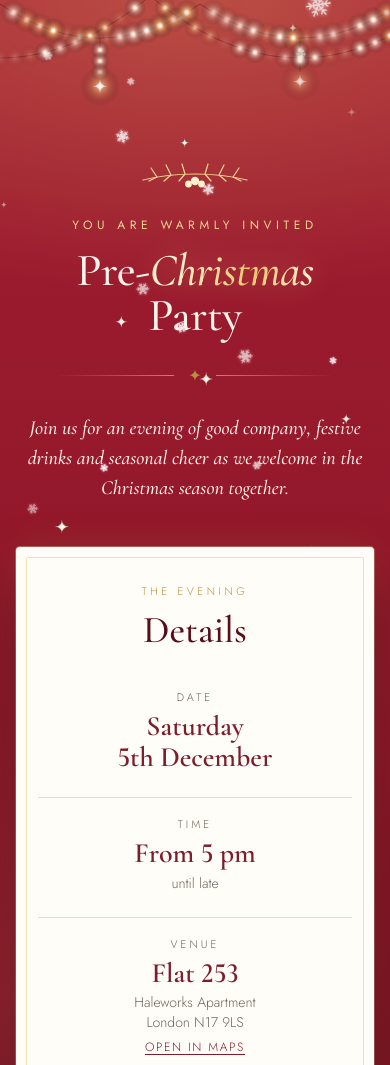
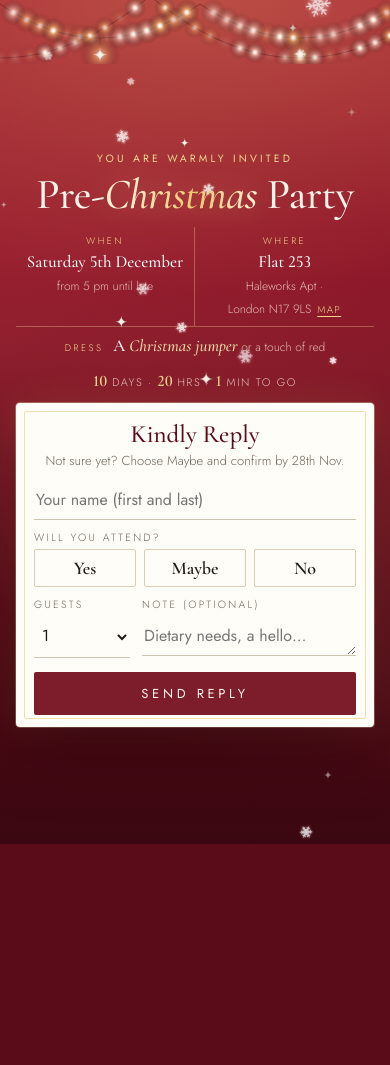
Before and after one commit to chaitz-ai-bundle/xmasinvite, a plain HTML site: page index.html in a window 390 px wide. Shown: the top 1065 px of the page. After the commit the page ends 844 px from the top, so only its background shows below. Drawn offline with nearby package versions, Linux system fonts and the light colour scheme.

Commit message:
Compact one-screen layout: invite and RSVP side by side, tighter mobile view
Co-Authored-By: Claude Opus 5.5 <noreply@anthropic.com>
Claude-Session: https://claude.ai/code/session_019LsjtVcPYPkq5xggibYfhE

```diff
--- a/index.html
+++ b/index.html
@@ -19,6 +19,7 @@
     --paper: #fffdf8;
     --gold: #b8913f;
     --gold-soft: #f1dfae;
+    --gold-bright: #f1d58f;
     --burgundy: #7d1d2c;
     --burgundy-2: #5e1420;
     --ink: #1f1b17;
@@ -30,7 +31,7 @@
   * { box-sizing: border-box; }
   html { background: var(--wine); }
   body {
-    margin: 0; min-height: 100vh; overflow-x: hidden;
+    margin: 0; min-height: 100vh; min-height: 100dvh; overflow-x: hidden;
     font-family: var(--sans); font-weight: 300; color: var(--ink);
     background:
       radial-gradient(900px 420px at 50% 0%, rgba(255,205,120,.28), transparent 70%),
@@ -40,20 +41,19 @@
     -webkit-font-smoothing: antialiased; font-variant-numeric: lining-nums;
   }
   #snow { position: fixed; inset: 0; width: 100%; height: 100%; pointer-events: none; z-index: 0; }
-  #lights { position: absolute; top: 0; left: 0; width: 100%; height: 240px; pointer-events: none; z-index: 0; }
-  main { position: relative; z-index: 1; max-width: 720px; margin: 0 auto; padding: 170px 16px 64px; }
+  #lights { position: absolute; top: 0; left: 0; width: 100%; height: 130px; pointer-events: none; z-index: 0; }
 
-  /* ---------- Hero ---------- */
-  .hero { text-align: center; color: var(--cream); }
-  .sprig { width: 120px; height: auto; display: block; margin: 0 auto 18px; }
-  .eyebrow {
-    margin: 0; font-size: 12px; font-weight: 400; letter-spacing: .38em;
-    text-transform: uppercase; color: #f1d58f;
+  main {
+    position: relative; z-index: 1;
+    max-width: 1060px; margin: 0 auto; padding: 96px 24px 24px;
+    min-height: 100vh; min-height: 100dvh;
+    display: grid; grid-template-columns: 1.05fr 1fr; gap: 48px; align-items: center;
   }
-  h1 {
-    font-family: var(--serif); font-weight: 500; margin: 14px 0 0;
-    font-size: clamp(46px, 11vw, 84px); line-height: .98; letter-spacing: -.01em;
-  }
+
+  /* ---------- Invitation (left) ---------- */
+  .invite { color: var(--cream); }
+  .eyebrow { margin: 0; font-size: 12px; font-weight: 400; letter-spacing: .36em; text-transform: uppercase; color: var(--gold-bright); }
+  h1 { font-family: var(--serif); font-weight: 500; margin: 8px 0 0; font-size: clamp(44px, 6.2vw, 76px); line-height: .95; letter-spacing: -.01em; }
   h1 em {
     font-style: italic; color: var(--gold-soft);
     background: linear-gradient(100deg, #e9c46a 0%, #fff6dc 18%, #e9c46a 36%, #d4ad5a 60%, #fff6dc 78%, #e9c46a 100%);
@@ -61,195 +61,157 @@
     animation: shimmer 6s linear infinite; filter: drop-shadow(0 0 14px rgba(255,214,140,.35));
   }
   @keyframes shimmer { to { background-position: -250% 0; } }
-  .divider { display: flex; align-items: center; justify-content: center; gap: 14px; margin: 26px auto; color: var(--gold); max-width: 280px; }
-  .divider::before, .divider::after { content: ""; flex: 1; height: 1px; background: linear-gradient(90deg, transparent, var(--gold)); }
-  .divider::after { background: linear-gradient(90deg, var(--gold), transparent); }
-  .lead { font-family: var(--serif); font-size: 22px; line-height: 1.5; color: #fbeee6; max-width: 520px; margin: 0 auto; font-style: italic; }
+  .lead { font-family: var(--serif); font-style: italic; font-size: 20px; line-height: 1.45; color: #fbeee6; margin: 14px 0 0; max-width: 440px; }
 
-  /* ---------- Card ---------- */
+  .facts { list-style: none; margin: 22px 0 0; padding: 0; border-top: 1px solid rgba(241,213,143,.35); }
+  .facts li { display: grid; grid-template-columns: 92px 1fr; gap: 12px; align-items: baseline; padding: 10px 0; border-bottom: 1px solid rgba(241,213,143,.35); }
+  .facts .k { font-size: 11px; letter-spacing: .26em; text-transform: uppercase; color: var(--gold-bright); }
+  .facts .v { font-family: var(--serif); font-size: 21px; line-height: 1.25; color: #fff; }
+  .facts .v small { font-family: var(--sans); font-size: 13px; color: rgba(255,240,225,.75); }
+  .facts a { color: var(--gold-bright); font-family: var(--sans); font-size: 11px; letter-spacing: .14em; text-transform: uppercase; text-underline-offset: 3px; margin-left: 6px; white-space: nowrap; }
+  .facts em { font-style: italic; color: var(--gold-soft); }
+  .narrow { display: none; }
+  .sr-mobile { }
+  .countdown { margin: 14px 0 0; font-size: 13px; letter-spacing: .14em; text-transform: uppercase; color: rgba(255,240,225,.8); }
+  .countdown b { font-family: var(--serif); font-size: 20px; font-weight: 600; letter-spacing: 0; color: var(--gold-bright); }
+
+  /* ---------- RSVP card (right) ---------- */
   .card {
-    position: relative; margin-top: 44px; padding: 44px 36px;
-    background: var(--paper); border-radius: 4px;
+    position: relative; padding: 30px 30px 26px; background: var(--paper); border-radius: 4px;
     box-shadow: 0 30px 60px rgba(40,0,8,.45), 0 0 0 1px rgba(241,223,174,.35), 0 0 40px rgba(255,214,140,.12);
   }
-  .card::before {
-    content: ""; position: absolute; inset: 10px; pointer-events: none;
-    border: 1px solid var(--gold-soft); border-radius: 2px;
-  }
-  .card h2 {
-    font-family: var(--serif); font-weight: 500; font-size: 38px; text-align: center;
-    margin: 0; color: var(--wine);
-  }
-  .card .kicker { text-align: center; font-size: 11px; letter-spacing: .32em; text-transform: uppercase; color: var(--gold); margin: 0 0 8px; }
+  .card::before { content: ""; position: absolute; inset: 8px; pointer-events: none; border: 1px solid var(--gold-soft); border-radius: 2px; }
+  .card h2 { font-family: var(--serif); font-weight: 500; font-size: 32px; text-align: center; margin: 0; color: var(--wine); line-height: 1.1; }
+  .intro { text-align: center; color: var(--muted); font-size: 14px; margin: 4px 0 16px; }
 
-  .details { display: grid; grid-template-columns: repeat(3, 1fr); margin-top: 30px; }
-  .detail { text-align: center; padding: 6px 14px; }
-  .detail + .detail { border-left: 1px solid var(--line); }
-  .detail .label { font-size: 11px; letter-spacing: .28em; text-transform: uppercase; color: var(--muted); }
-  .detail .value { font-family: var(--serif); font-size: 28px; font-weight: 600; color: var(--burgundy); margin-top: 6px; line-height: 1.1; }
-  .detail .hint { font-size: 14px; color: var(--muted); margin-top: 4px; }
-  .detail .hint .map { display: inline-block; margin-top: 6px; color: var(--burgundy); font-size: 12px; letter-spacing: .14em; text-transform: uppercase; text-underline-offset: 3px; }
-
-  .dress {
-    margin-top: 32px; padding: 22px 20px; text-align: center;
-    border-top: 1px solid var(--line); border-bottom: 1px solid var(--line);
-  }
-  .dress .label { font-size: 11px; letter-spacing: .28em; text-transform: uppercase; color: var(--muted); }
-  .dress p { font-family: var(--serif); font-size: 24px; margin: 8px 0 0; color: var(--ink); }
-  .dress p em { color: var(--burgundy); font-weight: 600; }
-
-  .countdown { display: flex; justify-content: center; gap: 28px; margin-top: 28px; }
-  .countdown div { text-align: center; min-width: 52px; }
-  .countdown b { display: block; font-family: var(--serif); font-weight: 500; font-size: 40px; color: var(--wine); line-height: 1; }
-  .countdown small { font-size: 10px; letter-spacing: .28em; text-transform: uppercase; color: var(--muted); }
-  .countdown-done { text-align: center; font-family: var(--serif); font-size: 24px; color: var(--burgundy); margin-top: 24px; }
-
-  /* ---------- RSVP ---------- */
-  .intro { text-align: center; color: var(--muted); margin: 12px auto 28px; max-width: 440px; line-height: 1.6; }
-  .field { margin-bottom: 22px; }
-  .field > label, .field > .legend { display: block; font-size: 11px; letter-spacing: .24em; text-transform: uppercase; color: var(--muted); margin-bottom: 8px; }
+  .field { margin-bottom: 14px; }
+  .lbl { display: block; font-size: 10.5px; letter-spacing: .22em; text-transform: uppercase; color: var(--muted); margin-bottom: 4px; padding: 0; }
   input[type=text], select, textarea {
     width: 100%; font: inherit; font-weight: 400; font-size: 16px; color: var(--ink);
-    padding: 12px 2px; border: 0; border-bottom: 1px solid #cfc3ad; background: transparent; border-radius: 0;
+    padding: 8px 2px; border: 0; border-bottom: 1px solid #cfc3ad; background: transparent; border-radius: 0;
   }
-  select { padding: 12px 4px; appearance: auto; }
-  textarea { min-height: 64px; resize: vertical; }
+  select { padding: 8px 4px; }
+  textarea { min-height: 52px; resize: vertical; }
   input:focus, select:focus, textarea:focus { outline: none; border-bottom-color: var(--wine); box-shadow: 0 1px 0 var(--wine); }
 
-  .choices { display: grid; grid-template-columns: repeat(3, 1fr); gap: 10px; border: 0; padding: 0; margin: 0; }
+  fieldset { border: 0; padding: 0; margin: 0 0 14px; min-width: 0; }
+  .choices { display: grid; grid-template-columns: repeat(3, 1fr); gap: 8px; }
   .choice { position: relative; }
   .choice input { position: absolute; opacity: 0; pointer-events: none; }
-  .choice .opt {
-    display: block; text-align: center; padding: 14px 8px; cursor: pointer;
-    border: 1px solid #d8ccb7; border-radius: 2px; transition: all .2s;
-  }
-  .choice .opt b { display: block; font-family: var(--serif); font-size: 22px; font-weight: 600; }
-  .choice .opt small { display: block; font-size: 12px; color: var(--muted); margin-top: 2px; }
+  .choice .opt { display: block; text-align: center; padding: 9px 4px; cursor: pointer; border: 1px solid #d8ccb7; border-radius: 2px; transition: all .2s; font-family: var(--serif); font-size: 20px; font-weight: 600; }
   .choice .opt:hover { border-color: var(--gold); }
   .choice input:focus-visible + .opt { outline: 2px solid var(--gold); outline-offset: 2px; }
   .choice input:checked + .opt { background: var(--wine); border-color: var(--wine); color: var(--cream); }
-  .choice input:checked + .opt small { color: var(--gold-soft); }
+  .note { display: none; margin: 8px 0 0; padding: 8px 12px; font-size: 13px; line-height: 1.45; background: #f6efe1; border-left: 2px solid var(--gold); }
+  .note.show { display: block; }
 
-  .note {
-    display: none; margin: 14px 0 0; padding: 12px 16px; font-size: 14px; line-height: 1.5;
-    background: #f6efe1; border-left: 2px solid var(--gold);
-  }
-  .note.show { display: block; }
+  .row { display: grid; grid-template-columns: 120px 1fr; gap: 16px; }
   .hidden { display: none !important; }
+  .row.no-guests { grid-template-columns: 1fr; }
 
   .btn {
-    display: block; width: 100%; margin-top: 8px; padding: 16px; cursor: pointer;
+    display: block; width: 100%; margin-top: 4px; padding: 13px; cursor: pointer;
     font: inherit; font-weight: 400; font-size: 13px; letter-spacing: .28em; text-transform: uppercase;
-    color: var(--cream); background: var(--burgundy); border: 0; border-radius: 2px;
-    transition: background .2s;
+    color: var(--cream); background: var(--burgundy); border: 0; border-radius: 2px; transition: background .2s;
   }
   .btn:hover { background: var(--burgundy-2); }
   .btn[disabled] { opacity: .6; cursor: wait; }
-  .error { color: var(--burgundy); text-align: center; font-size: 14px; min-height: 1.4em; margin-top: 12px; }
+  .error { color: var(--burgundy); text-align: center; font-size: 13px; min-height: 1.2em; margin-top: 8px; }
 
-  .thanks { display: none; text-align: center; padding: 8px 0; }
+  .thanks { display: none; text-align: center; padding: 24px 0 8px; }
   .thanks.show { display: block; }
-  .thanks h3 { font-family: var(--serif); font-weight: 500; font-size: 36px; margin: 6px 0 8px; color: var(--wine); }
-  .thanks p { color: var(--muted); line-height: 1.6; margin: 0 auto; max-width: 420px; }
-  .link-btn { background: none; border: 0; font: inherit; font-size: 14px; color: var(--burgundy); text-decoration: underline; text-underline-offset: 3px; cursor: pointer; margin-top: 18px; }
+  .thanks .star { color: var(--gold); font-size: 18px; }
+  .thanks h3 { font-family: var(--serif); font-weight: 500; font-size: 32px; margin: 4px 0 8px; color: var(--wine); }
+  .thanks p { color: var(--muted); line-height: 1.55; margin: 0 auto; max-width: 380px; font-size: 15px; }
+  .link-btn { background: none; border: 0; font: inherit; font-size: 14px; color: var(--burgundy); text-decoration: underline; text-underline-offset: 3px; cursor: pointer; margin-top: 14px; }
 
-  footer { text-align: center; margin-top: 40px; color: rgba(255,240,225,.75); font-family: var(--serif); font-style: italic; font-size: 18px; }
-
-  @media (max-width: 600px) {
-    main { padding-top: 150px; }
-    #lights { height: 200px; }
-    .card { padding: 36px 22px; }
-    .details { grid-template-columns: 1fr; gap: 18px; }
-    .detail + .detail { border-left: 0; border-top: 1px solid var(--line); padding-top: 18px; }
-    .choices { grid-template-columns: 1fr; }
-    .countdown { gap: 18px; }
-    .lead { font-size: 20px; }
+  /* ---------- Phones & narrow screens ---------- */
+  @media (max-width: 860px) {
+    #lights { height: 64px; }
+    main { grid-template-columns: 1fr; gap: 12px; padding: 46px 16px 12px; align-items: start; align-content: center; max-width: 520px; }
+    .invite { text-align: center; }
+    .eyebrow { font-size: 10.5px; letter-spacing: .3em; }
+    h1 { font-size: clamp(38px, 11vw, 52px); }
+    h1 br { display: none; }
+    .lead { display: none; }
+    .facts { margin-top: 12px; display: grid; grid-template-columns: 1fr 1fr; border: 0; gap: 0; }
+    .facts li { display: block; padding: 7px 6px; border: 0; }
+    .facts li:nth-child(odd) { border-right: 1px solid rgba(241,213,143,.35); }
+    .facts li:nth-child(-n+2) { border-bottom: 1px solid rgba(241,213,143,.35); }
+    .facts .k { display: block; font-size: 9.5px; margin-bottom: 2px; }
+    .facts .v { font-size: 17px; }
+    .facts .v small { font-size: 12px; }
+    .facts a { margin-left: 6px; font-size: 10px; }
+    .wide { display: none; }
+    .narrow { display: inline; }
+    .facts li:nth-child(3) { grid-column: 1 / -1; border-right: 0; display: flex; justify-content: center; align-items: baseline; gap: 10px; padding-top: 8px; }
+    .facts li:nth-child(3) .k { margin: 0; }
+    .facts li:nth-child(4) { display: none; }
+    .lbl-name { position: absolute; width: 1px; height: 1px; overflow: hidden; clip: rect(0 0 0 0); }
+    .countdown { margin-top: 8px; font-size: 11px; }
+    .countdown b { font-size: 16px; }
+    .card { padding: 18px 18px 12px; }
+    .card h2 { font-size: 25px; }
+    .error:empty { min-height: 0; margin: 0; }
+    .note { padding: 6px 10px; font-size: 12.5px; }
+    .intro { font-size: 13px; margin: 2px 0 10px; }
+    .field, fieldset { margin-bottom: 10px; }
+    .choice .opt { font-size: 18px; padding: 7px 4px; }
+    .row { grid-template-columns: 96px 1fr; gap: 12px; }
+    textarea { min-height: 38px; }
+    .btn { padding: 12px; }
   }
-  @media (prefers-reduced-motion: reduce) { * { transition: none !important; } }
+  @media (prefers-reduced-motion: reduce) { * { transition: none !important; animation: none !important; } }
 </style>
 </head>
 <body>
 <canvas id="snow" aria-hidden="true"></canvas>
 <canvas id="lights" aria-hidden="true"></canvas>
 <main>
-  <header class="hero">
-    <svg class="sprig" viewBox="0 0 120 48" aria-hidden="true" fill="none" stroke="#f1d58f" stroke-width="1.2" stroke-linecap="round">
-      <path d="M8 30 C 40 22, 80 22, 112 30"/>
-      <path d="M22 27 l-6 -9 M22 27 l-8 4 M36 25 l-5 -10 M36 25 l-7 6 M50 24 l-3 -10 M50 24 l-6 7"/>
-      <path d="M98 27 l6 -9 M98 27 l8 4 M84 25 l5 -10 M84 25 l7 6 M70 24 l3 -10 M70 24 l6 7"/>
-      <circle cx="60" cy="31" r="4.2" fill="#fff1d0" stroke="none"/>
-      <circle cx="53.5" cy="34" r="3.4" fill="#fff1d0" stroke="none"/>
-      <circle cx="66.5" cy="34" r="3.4" fill="#fff1d0" stroke="none"/>
-    </svg>
+  <section class="invite" aria-label="Invitation">
     <p class="eyebrow">You are warmly invited</p>
-    <h1>Pre-<em>Christmas</em><br>Party</h1>
-    <div class="divider" aria-hidden="true">✦</div>
-    <p class="lead">Join us for an evening of good company, festive drinks and seasonal cheer as we welcome in the Christmas season together.</p>
-  </header>
-
-  <section class="card" aria-labelledby="details-h">
-    <p class="kicker">The evening</p>
-    <h2 id="details-h">Details</h2>
-    <div class="details">
-      <div class="detail">
-        <div class="label">Date</div>
-        <div class="value">Saturday<br>5th December</div>
-      </div>
-      <div class="detail">
-        <div class="label">Time</div>
-        <div class="value">From 5 pm</div>
-        <div class="hint">until late</div>
-      </div>
-      <div class="detail">
-        <div class="label">Venue</div>
-        <div class="value">Flat 253</div>
-        <div class="hint">Haleworks Apartment<br>London N17 9LS<br><a class="map" href="https://www.google.com/maps/search/?api=1&amp;query=Haleworks%20Apartment%20N17%209LS" target="_blank" rel="noopener">Open in Maps</a></div>
-      </div>
-    </div>
-    <div class="dress">
-      <div class="label">Dress code</div>
-      <p>Your finest <em>Christmas jumper</em>, or a touch of <em>red</em></p>
-    </div>
-    <div class="countdown" id="countdown">
-      <div><b id="cd-d">–</b><small>Days</small></div>
-      <div><b id="cd-h">–</b><small>Hours</small></div>
-      <div><b id="cd-m">–</b><small>Minutes</small></div>
-      <div><b id="cd-s">–</b><small>Seconds</small></div>
-    </div>
+    <h1>Pre-<em>Christmas</em><br> Party</h1>
+    <p class="lead">An evening of good company, festive drinks and seasonal cheer as we welcome in Christmas together.</p>
+    <ul class="facts">
+      <li><span class="k">When</span><span class="v">Saturday 5th December<br><small>from 5 pm until late</small></span></li>
+      <li><span class="k">Where</span><span class="v">Flat 253<span class="wide">, Haleworks Apartment</span><br><small><span class="narrow">Haleworks Apt · </span><span style="white-space:nowrap">London N17 9LS</span></small><a href="https://www.google.com/maps/search/?api=1&amp;query=Haleworks%20Apartment%20N17%209LS" target="_blank" rel="noopener">Map</a></span></li>
+      <li><span class="k">Dress</span><span class="v">A <em>Christmas jumper</em><br class="wide"><small> or a touch of red</small></span></li>
+      <li><span class="k">Reply by</span><span class="v">As soon as you can<br><small>Maybes: confirm by Sat 28th Nov</small></span></li>
+    </ul>
+    <p class="countdown" id="countdown"></p>
   </section>
 
   <section class="card" aria-labelledby="rsvp-h">
-    <p class="kicker">Répondez s'il vous plaît</p>
-    <h2 id="rsvp-h">Kindly Reply</h2>
-
     <form id="rsvp" novalidate>
-      <p class="intro">We would love to know whether you can join us. If you are not yet sure, choose <em>Maybe</em> and come back to confirm by Saturday 28th November.</p>
+      <h2 id="rsvp-h">Kindly Reply</h2>
+      <p class="intro">Not sure yet? Choose Maybe and confirm by 28th Nov.</p>
 
       <div class="field">
-        <label for="name">Your name</label>
-        <input type="text" id="name" name="name" autocomplete="name" maxlength="100" placeholder="First and last name" required>
+        <label class="lbl lbl-name" for="name">Your name</label>
+        <input type="text" id="name" name="name" autocomplete="name" maxlength="100" placeholder="Your name (first and last)" required>
       </div>
 
-      <fieldset class="field" style="border:0;padding:0;margin:0 0 22px;min-width:0">
-        <legend class="legend">Will you attend?</legend>
+      <fieldset>
+        <legend class="lbl">Will you attend?</legend>
         <div class="choices">
-          <label class="choice"><input type="radio" name="response" value="Yes"><span class="opt"><b>Yes</b><small>Joyfully accept</small></span></label>
-          <label class="choice"><input type="radio" name="response" value="Maybe"><span class="opt"><b>Maybe</b><small>Will confirm by 28th Nov</small></span></label>
-          <label class="choice"><input type="radio" name="response" value="No"><span class="opt"><b>No</b><small>Regretfully decline</small></span></label>
+          <label class="choice"><input type="radio" name="response" value="Yes"><span class="opt">Yes</span></label>
+          <label class="choice"><input type="radio" name="response" value="Maybe"><span class="opt">Maybe</span></label>
+          <label class="choice"><input type="radio" name="response" value="No"><span class="opt">No</span></label>
         </div>
-        <div class="note" id="maybe-note">Thank you. Please return to this page and update your reply to <b>Yes</b> or <b>No</b> by <b>Saturday 28th November</b>. Just use the same name.</div>
+        <div class="note" id="maybe-note">Please come back by <b>Sat 28th Nov</b> and update your reply using the same name.</div>
       </fieldset>
 
-      <div class="field" id="guests-field">
-        <label for="guests">Number attending (including you)</label>
-        <select id="guests" name="guests">
-          <option>1</option><option>2</option><option>3</option><option>4</option><option>5</option><option>6</option>
-        </select>
-      </div>
-
-      <div class="field">
-        <label for="message">A note for the hosts (optional)</label>
-        <textarea id="message" name="message" maxlength="500" placeholder="Dietary requirements, a song request, or simply hello"></textarea>
+      <div class="row field" id="details-row">
+        <div id="guests-field">
+          <label class="lbl" for="guests">Guests</label>
+          <select id="guests" name="guests" aria-label="Number attending, including you">
+            <option value="1">1</option><option value="2">2</option><option value="3">3</option><option value="4">4</option><option value="5">5</option><option value="6">6</option>
+          </select>
+        </div>
+        <div>
+          <label class="lbl" for="message">Note (optional)</label>
+          <textarea id="message" name="message" rows="1" maxlength="500" placeholder="Dietary needs, a hello…"></textarea>
+        </div>
       </div>
 
       <button type="submit" class="btn" id="submit">Send reply</button>
@@ -257,14 +219,12 @@
     </form>
 
     <div class="thanks" id="thanks" aria-live="polite">
-      <div class="divider" aria-hidden="true" style="margin:0 auto 10px">✦</div>
+      <div class="star" aria-hidden="true">✦</div>
       <h3 id="thanks-title">Thank you</h3>
       <p id="thanks-text"></p>
       <button type="button" class="link-btn" id="change">Update my reply</button>
     </div>
   </section>
-
-  <footer>We look forward to celebrating with you</footer>
 </main>
 
 <script src="config.js?v=2"></script>
@@ -278,15 +238,17 @@ const $ = id => document.getElementById(id);
   const box = $("countdown");
   function tick() {
     let ms = PARTY - Date.now();
-    if (ms <= 0) { box.outerHTML = '<p class="countdown-done">The celebrations have begun</p>'; return; }
+    if (ms <= 0) { box.textContent = "The celebrations have begun"; return; }
     const d = Math.floor(ms / 864e5); ms -= d * 864e5;
     const h = Math.floor(ms / 36e5); ms -= h * 36e5;
-    const m = Math.floor(ms / 6e4); ms -= m * 6e4;
-    $("cd-d").textContent = d;
-    $("cd-h").textContent = String(h).padStart(2, "0");
-    $("cd-m").textContent = String(m).padStart(2, "0");
-    $("cd-s").textContent = String(Math.floor(ms / 1e3)).padStart(2, "0");
-    setTimeout(tick, 1000);
+    const m = Math.floor(ms / 6e4);
+    box.replaceChildren();
+    [[d, d === 1 ? "day" : "days"], [h, "hrs"], [m, "min"]].forEach(([n, u], i) => {
+      const b = document.createElement("b"); b.textContent = n;
+      box.append(i ? " · " : "", b, " " + u);
+    });
+    box.append(" to go");
+    setTimeout(tick, 30000);
   }
   tick();
 })();
@@ -404,7 +366,7 @@ const $ = id => document.getElementById(id);
           // curtain of falling light strands from the dip of each swag
           const cx = x0 + row.span / 2, cy = row.y0 + row.sag;
           const centre = Math.abs(cx - LW / 2) < Math.min(260, LW * .3);
-          const len = centre ? rnd(26, 46) : rnd(70, LH - cy - 26);
+          const room = Math.max(16, LH - cy - 22), len = centre ? room * rnd(.3, .5) : room * rnd(.55, 1);
           const strand = [[cx, cy], [cx, cy + len]];
           wires.push(strand);
           for (let y = cy + 12; y < cy + len - 4; y += 11)
@@ -448,6 +410,7 @@ const $ = id => document.getElementById(id);
     const v = r ? r.value : "";
     $("maybe-note").classList.toggle("show", v === "Maybe");
     $("guests-field").classList.toggle("hidden", v === "No");
+    $("details-row").classList.toggle("no-guests", v === "No");
   }
   form.addEventListener("change", e => { if (e.target.name === "response") { err.textContent = ""; sync(); } });
 
```
Also changed, not shown: cmp-android.png (added), cmp-desk.png (added), cmp-iphone.png (added), cmp-lap.png (added), cmp-se.png (added).
